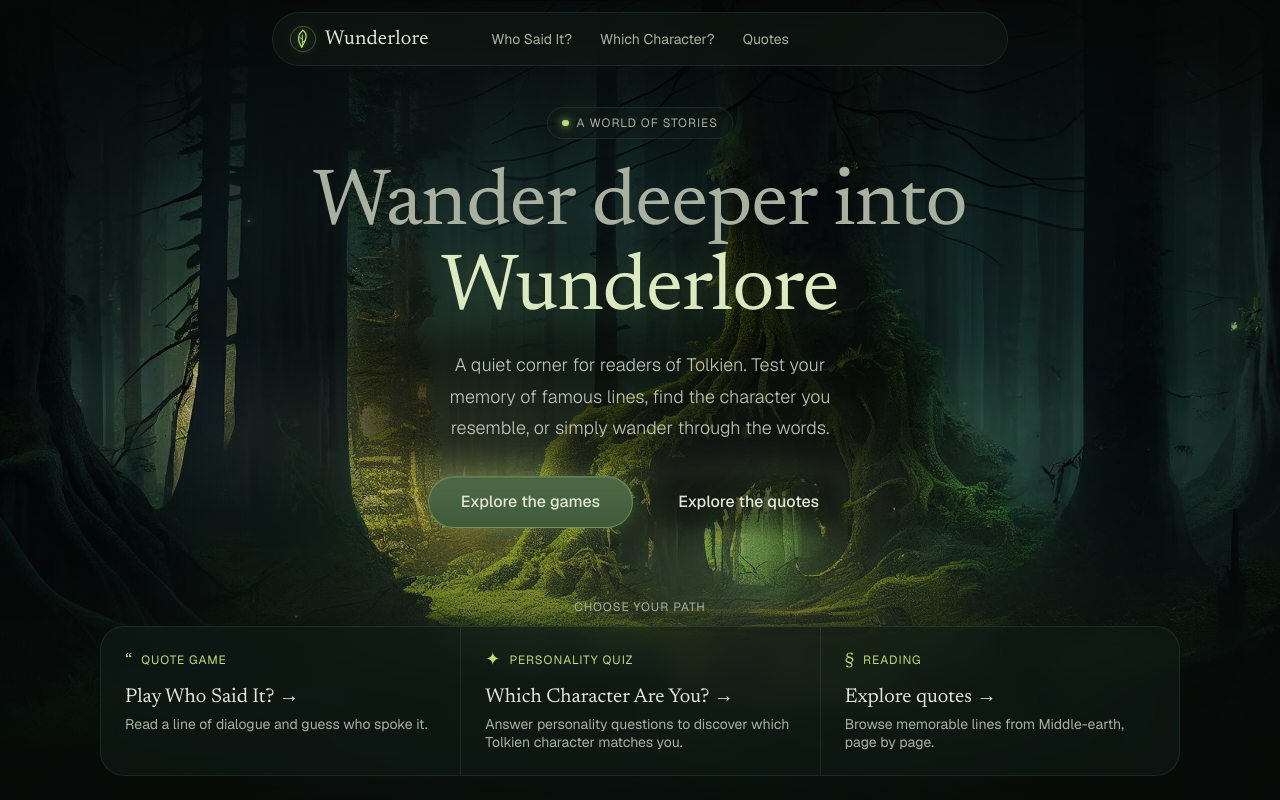
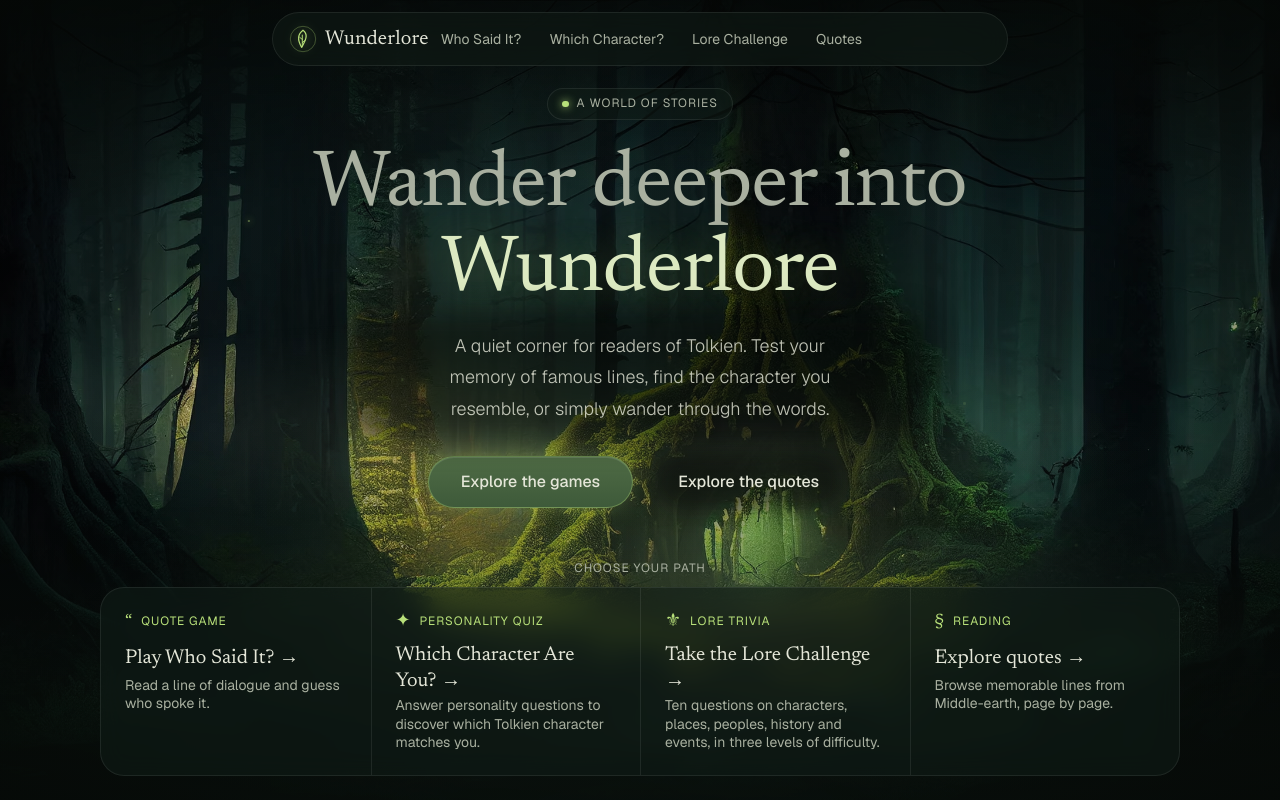
Before and after one commit to pitercoding/wunderlore, a Next.js app in the folder frontend/: page / in a window 1280 px wide. Built offline with nearby package versions, Linux system fonts and the light colour scheme.

Commit message:
feat(home): link Lore Challenge from navigation and game strip

```diff
--- a/frontend/src/app/page.module.css
+++ b/frontend/src/app/page.module.css
@@ -619,7 +619,7 @@
 /* Three columns need room for the longest title on one line; below this the paths stack. */
 @media (min-width: 64em) {
     .items {
-        grid-template-columns: repeat(3, minmax(0, 1fr));
+        grid-template-columns: repeat(4, minmax(0, 1fr));
     }
 
     .item + .item {
--- a/frontend/src/app/page.tsx
+++ b/frontend/src/app/page.tsx
@@ -116,6 +116,9 @@ export default function HomePage() {
               <Link href="/games/which-character" className={styles.navLink}>
                 Which Character?
               </Link>
+              <Link href="/games/lore-challenge" className={styles.navLink}>
+                Lore Challenge
+              </Link>
               <Link href="/quotes" className={styles.navLink}>
                 Quotes
               </Link>
@@ -133,6 +136,9 @@ export default function HomePage() {
                 </Link>
                 <Link href="/games/which-character" className={styles.menuLink}>
                   Which Character?
+                </Link>
+                <Link href="/games/lore-challenge" className={styles.menuLink}>
+                  Lore Challenge
                 </Link>
                 <Link href="/quotes" className={styles.menuLink}>
                   Quotes
@@ -208,6 +214,20 @@ export default function HomePage() {
 
               <li className={styles.item}>
                 <p className={styles.kicker}>
+                  <span className={styles.glyph} aria-hidden="true">&#9884;</span>
+                  Lore trivia
+                </p>
+                <Link href="/games/lore-challenge" className={styles.itemLink}>
+                  Take the Lore Challenge →
+                </Link>
+                <p className={styles.itemText}>
+                  Ten questions on characters, places, peoples, history and
+                  events, in three levels of difficulty.
+                </p>
+              </li>
+
+              <li className={styles.item}>
+                <p className={styles.kicker}>
                   <span className={styles.glyph} aria-hidden="true">&sect;</span>
                   Reading
                 </p>
--- a/frontend/src/components/SceneNav/SceneNav.tsx
+++ b/frontend/src/components/SceneNav/SceneNav.tsx
@@ -10,6 +10,7 @@ interface SceneNavProps {
 const LINKS = [
     { href: "/games/who-said-it", label: "Who Said It?" },
     { href: "/games/which-character", label: "Which Character?" },
+    { href: "/games/lore-challenge", label: "Lore Challenge" },
     { href: "/quotes", label: "Quotes" },
 ];
 
```
